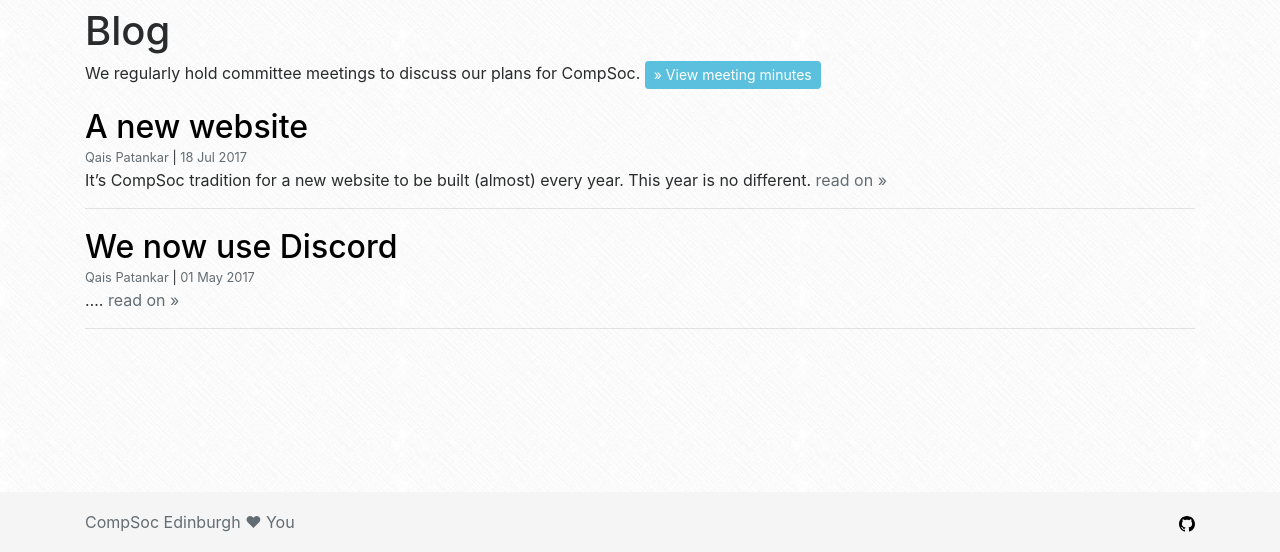
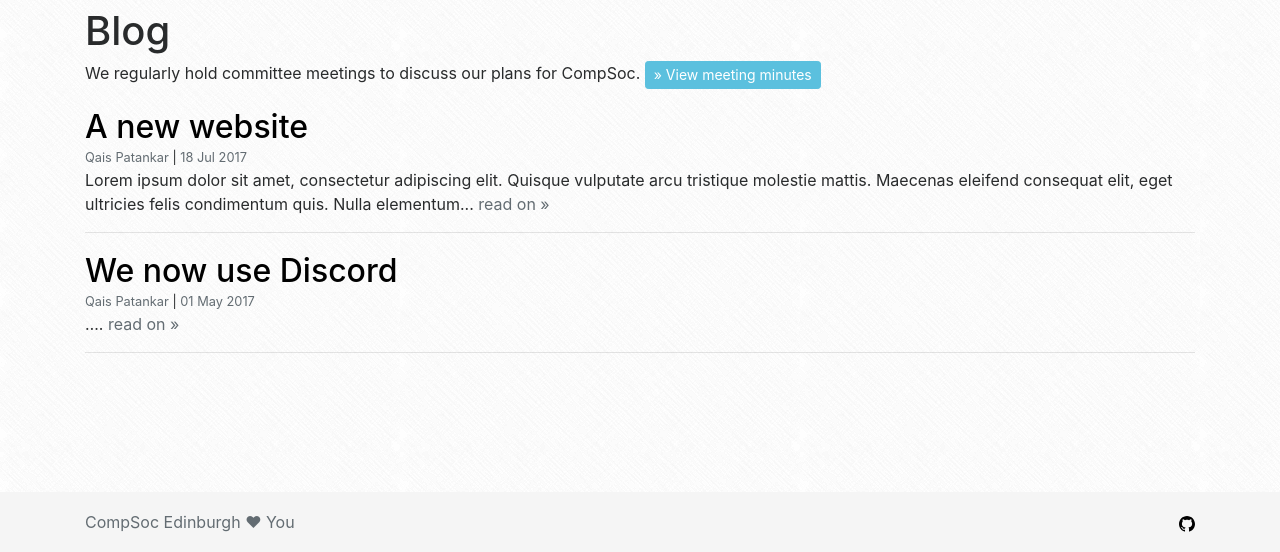
Before and after one commit to compsoc-edinburgh/website, a Jekyll site: the page built from _pages/blog.md, in a window 1280 px wide, cut to the strip 348-900 px from the top of the page. Built offline with Jekyll 4.4.1, drawn with Linux system fonts in a browser that asks for light colours; nearby versions of some CDN libraries.

Commit message:
Updated blog pages and added font awesome CDN

```diff
--- a/_includes/head.html
+++ b/_includes/head.html
@@ -19,6 +19,9 @@
     <!-- Bootstrap CSS -->
     <link rel="stylesheet" href="https://maxcdn.bootstrapcdn.com/bootstrap/4.0.0-alpha.6/css/bootstrap.min.css" integrity="sha384-rwoIResjU2yc3z8GV/NPeZWAv56rSmLldC3R/AZzGRnGxQQKnKkoFVhFQhNUwEyJ" crossorigin="anonymous">
 
+    <!-- FontAwesome CSS -->
+    <link rel="stylesheet" href="https://maxcdn.bootstrapcdn.com/font-awesome/4.7.0/css/font-awesome.min.css">
+
     <!-- Custom CSS -->
     <link href="{{ site.baseurl }}/static/css/main.css?time='{{site.time}}'" rel="stylesheet">
 
--- a/_posts/2017-07-18-website2017.md
+++ b/_posts/2017-07-18-website2017.md
@@ -3,7 +3,12 @@
 author: qaisjp
 ---
 
-It's CompSoc tradition for a new website to be built (almost) every year. This year is no different.
+Lorem ipsum dolor sit amet, consectetur adipiscing elit. Quisque vulputate arcu tristique molestie mattis. Maecenas eleifend consequat elit, eget ultricies felis condimentum quis. Nulla elementum ac risus vitae vehicula. Vivamus aliquam ex in leo semper, ut aliquam urna hendrerit. Fusce non elit lectus. Fusce odio ante, bibendum vitae ipsum a, iaculis congue enim. Morbi congue diam sem, vel maximus erat malesuada vitae. Etiam gravida consectetur consequat.
 
+Nunc non orci ut ipsum iaculis imperdiet. Cras eget porttitor ligula. Morbi finibus sagittis enim quis mollis. Quisque id ex sed lacus aliquam facilisis. Integer placerat rutrum sapien eu pellentesque. Morbi laoreet velit sapien, eget egestas ante egestas ac. Curabitur ac tortor lectus. Quisque ac arcu at diam interdum tempor in a nisl. Duis at condimentum nibh, in egestas orci. Nunc dignissim velit a tellus accumsan gravida. Integer rhoncus ex elit, ac luctus urna feugiat vitae. Mauris at velit nibh. Nunc molestie libero pharetra massa pretium euismod.
 
-{{ page.layout }}
+Nunc ut malesuada leo. Mauris iaculis dapibus magna, sed gravida velit ultricies quis. Nulla ultrices convallis euismod. Phasellus hendrerit mollis ipsum, vitae convallis nunc elementum in. Vestibulum venenatis libero ex. Praesent at risus et tellus aliquet blandit id sed mi. Ut ultrices purus sed venenatis euismod. Donec sit amet volutpat lectus. Ut ac dui ornare, convallis justo non, dapibus dui. Interdum et malesuada fames ac ante ipsum primis in faucibus. Aenean convallis cursus mauris, at vestibulum sem venenatis id. Sed mollis est ut leo venenatis efficitur. Maecenas erat purus, molestie egestas leo nec, venenatis hendrerit tellus. Pellentesque habitant morbi tristique senectus et netus et malesuada fames ac turpis egestas.
+
+Cras commodo ante nec velit commodo, et vulputate eros porta. Aenean tempor tempor dolor, et ullamcorper justo varius eget. Fusce justo nulla, finibus eu tellus ac, laoreet convallis leo. Nam quis enim quis diam auctor consequat ut aliquam dolor. Ut sagittis dui non lacinia vestibulum. Morbi suscipit quam a arcu facilisis cursus. Suspendisse tincidunt justo ac eleifend tincidunt. Pellentesque sed nisi in erat blandit pellentesque varius id ante. Mauris vitae vulputate elit. Aliquam consectetur congue mi, sit amet pulvinar orci feugiat nec. Sed et felis nunc. Suspendisse pretium et mauris in euismod. Nullam iaculis accumsan elit, sit amet placerat risus imperdiet sit amet. Mauris iaculis, arcu vitae interdum consectetur, purus urna interdum mauris, nec fringilla turpis ligula eu nisl.
+
+Mauris non mattis dolor. Sed eros tellus, auctor eget mauris vel, vehicula auctor nisl. Vivamus tellus quam, aliquam in eros a, rutrum mattis magna. Curabitur magna justo, gravida vitae elit vel, placerat pharetra risus. Vivamus maximus, libero sed pulvinar hendrerit, justo turpis finibus dui, quis tincidunt tellus enim quis purus. Morbi quis augue congue, accumsan nulla sit amet, sollicitudin orci. Ut facilisis risus non enim euismod, eget molestie orci aliquam.
--- /dev/null
+++ b/_sass/_post.sass
@@ -0,0 +1,20 @@
+.author-avatar
+    margin-bottom: 8px
+    img
+        width: 100px
+        height: 100px
+        border: 5px solid #f2f3f3
+
+.author-box-lg
+    float: left
+    width: 175px
+    opacity: .7
+    transition: opacity 500ms
+
+.author-box-lg:hover
+    opacity: 1
+    transition: opacity 500ms
+
+.blog-content
+    margin-left: 175px
+    text-align: justify
--- a/static/css/main.sass
+++ b/static/css/main.sass
@@ -8,6 +8,7 @@
 @import "footer"
 @import "nav"
 @import "community"
+@import "post"
 
 body
     /* Background pattern from Subtle Patterns */
```
Also changed, not shown: _layouts/post.html (+46 -4 lines).
